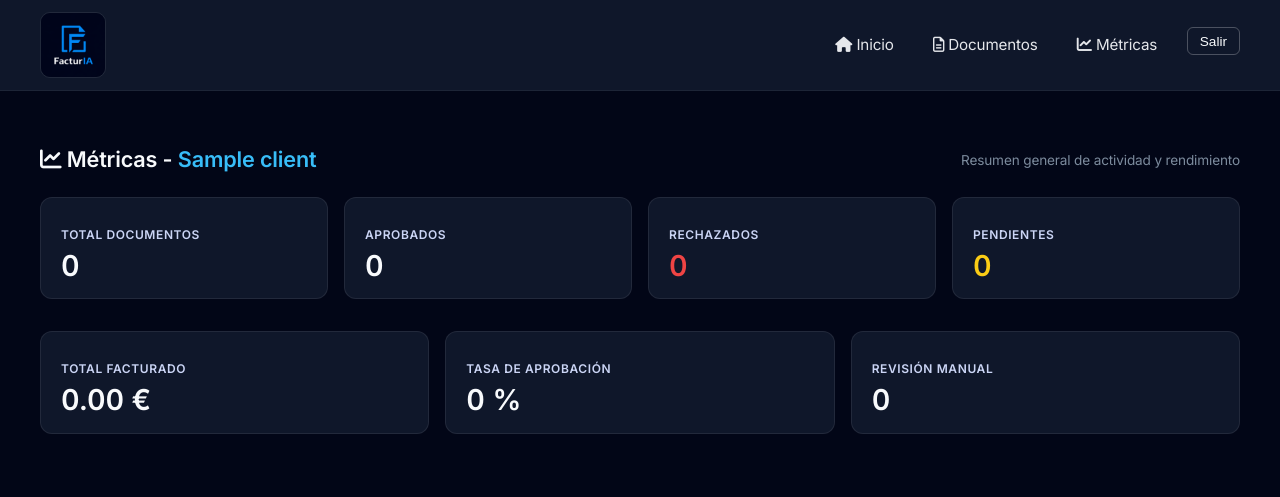
After one commit to jesuslj0/facturia, a Django app: page /dashboard/metrics/ in a window 1280 px wide. The commit adds this page. Shown: the top 497 px of the page. Run offline with Django 5.2, Linux system fonts and the light colour scheme; a user stored in the database is signed in; tables that the repository leaves empty hold one stand-in row (values such as "Sample post"); data that the repository does not hold is empty.

Commit message:
Creando primera versión de métricas

```diff
--- a/billing_ai/urls.py
+++ b/billing_ai/urls.py
@@ -4,7 +4,7 @@ from django.contrib.auth.views import LoginView, LogoutView
 from django.views.generic import RedirectView
 from django.conf import settings
 from django.conf.urls.static import static
-from documents.views import DashboardView
+from documents.views import DashboardView, MetricsDashboardView
 from debug_toolbar.toolbar import debug_toolbar_urls
 from django.urls import re_path
 from django.views.static import serve
@@ -16,7 +16,8 @@ urlpatterns = [
     path('logout/', LogoutView.as_view(next_page='home'), name='logout'),
     path('admin/', admin.site.urls),
     path('api/', include('api.urls')),
-    path('documents/', include("documents.urls"))
+    path('documents/', include("documents.urls")),
+    path('dashboard/metrics/', MetricsDashboardView.as_view(), name='metrics'),
 ]
 
 if settings.DEBUG:
--- /dev/null
+++ b/documents/services/__init__.py
@@ -0,0 +1 @@
+from .metrics_service import *
--- /dev/null
+++ b/documents/services/metrics_service.py
@@ -0,0 +1,34 @@
+from django.db.models import Count, Sum
+from ..models import Document
+
+
+class MetricsService:
+
+    @staticmethod
+    def get_user_metrics(user):
+        queryset = Document.objects.filter(
+            client__clientuser__user=user
+        )
+
+        total = queryset.count()
+        approved = queryset.filter(status="approved").count()
+        rejected = queryset.filter(status="rejected").count()
+        pending = queryset.filter(status="pending").count()
+
+        total_amount = queryset.filter(
+            status="approved"
+        ).aggregate(total=Sum("total_amount"))["total"] or 0
+
+        approval_rate = (approved / total * 100) if total > 0 else 0
+
+        manual_review_count = queryset.filter(review_level="manual").count()
+
+        return {
+            "total_documents": total,
+            "approved_documents": approved,
+            "rejected_documents": rejected,
+            "pending_documents": pending,
+            "total_amount": total_amount,
+            "approval_rate": approval_rate,
+            "manual_review_count": manual_review_count,
+        }
--- a/documents/views.py
+++ b/documents/views.py
@@ -58,7 +58,7 @@ def get_filtered_documents(request):
 from documents.models import Company
 class DocumentListView(LoginRequiredMixin, ListView):
     model = Document
-    template_name = "documents/document_list.html"
+    template_name = "public/documents/document_list.html"
     context_object_name = "documents"
 
     def get_queryset(self):
@@ -69,14 +69,14 @@ class DocumentListView(LoginRequiredMixin, ListView):
         first_doc = self.get_queryset().first()
         context["client"] = first_doc.client if first_doc else None
         context["document_types"] = Document.TYPE_CHOICES
-        context["companies"] = Company.objects.filter(client__clientuser__user=self.request.user)
+        context["companies"] = Company.objects.filter(client__clientuser__user=self.request.user).order_by("name")
         context["total_count"] = self.get_queryset().count()
         return context
 
 
 class DocumentDetailView(LoginRequiredMixin, DetailView):
     model = Document
-    template_name = "documents/document_detail.html"
+    template_name = "public/documents/document_detail.html"
 
     def get_queryset(self):
         return Document.objects.filter(
@@ -182,7 +182,7 @@ def save_document(request, document):
     return redirect("documents:detail", pk=document.pk)
 
 class DashboardView(LoginRequiredMixin,TemplateView):
-    template_name="dashboard.html"
+    template_name="public/dashboard.html"
 
     def get_context_data(self, **kwargs):
         context = super().get_context_data(**kwargs)
@@ -231,3 +231,26 @@ class DocumentExportPreviewView(LoginRequiredMixin, ListView):
         context = super().get_context_data(**kwargs)
         context["documents"] = get_filtered_documents(self.request)
         return context
+
+
+class DocumentMetricsView(LoginRequiredMixin, TemplateView):
+    template_name = "private/metrics/dashboard.html"
+
+    def get_context_data(self, **kwargs):
+        context = super().get_context_data(**kwargs)
+        context["total_documents"] = Document.objects.filter(client__clientuser__user=self.request.user).count()
+        return context
+
+from .services import MetricsService
+
+class MetricsDashboardView(LoginRequiredMixin, TemplateView):
+    template_name = "private/metrics/dashboard.html"
+
+    def get_context_data(self, **kwargs):
+        context = super().get_context_data(**kwargs)
+
+        metrics = MetricsService.get_user_metrics(self.request.user)
+
+        context.update(metrics)
+        context["client"] = ClientUser.objects.filter(user=self.request.user).first().client
+        return context
--- a/templates/base.html
+++ b/templates/base.html
@@ -35,8 +35,9 @@
         <button id="nav-toggle"><i class="fa-solid fa-bars-staggered"></i></button>
         </div>
         <nav class="nav">
-        <a href="{% url 'dashboard' %}"><i class="fa-regular fa-chart-bar"></i> Dashboard</a>
+        <a href="{% url 'dashboard' %}"><i class="fa-solid fa-house"></i> Inicio</a>
         <a href="{% url 'documents:list' %}"><i class="fa-regular fa-file-lines"></i> Documentos</a>
+        <a href="{% url 'metrics' %}"><i class="fa-solid fa-chart-line"></i> Métricas</a>
         <form action="{% url 'logout' %}" method="post">
           {% csrf_token %}
           <button type="submit">Salir</button>
--- /dev/null
+++ b/templates/private/metrics/dashboard.html
@@ -0,0 +1,75 @@
+{% extends 'base.html' %}
+{% block title %}Métricas - FacturIA{% endblock %}
+{% load static %}
+{% block styles %}
+<link rel="stylesheet" href="{% static "css/dashboard.css" %}" />
+{% endblock %}
+
+{% block content %}
+<div class="container dashboard">
+
+  <div class="dashboard-header">
+    <h1>
+      <i class="fa-solid fa-chart-line"></i>
+      Métricas - <span class="client-name">{{ client.name }}</span>
+    </h1>
+    <p>Resumen general de actividad y rendimiento</p>
+  </div>
+
+  <!-- KPIs principales -->
+  <div class="dashboard-cards">
+
+    <div class="card">
+      <h3>Total documentos</h3>
+      <span class="kpi">{{ total_documents|default:0 }}</span>
+    </div>
+
+    <div class="card">
+      <h3>Aprobados</h3>
+      <span class="kpi text-success">{{ approved_documents|default:0 }}</span>
+    </div>
+
+    <div class="card">
+      <h3>Rechazados</h3>
+      <span class="kpi text-danger">{{ rejected_documents|default:0 }}</span>
+    </div>
+
+    <div class="card">
+      <h3>Pendientes</h3>
+      <span class="kpi text-warning">{{ pending_documents|default:0 }}</span>
+    </div>
+
+  </div>
+
+  <!-- Métricas financieras -->
+  <div class="dashboard-cards mt-4">
+
+    <div class="card">
+      <h3>Total facturado</h3>
+      <span class="kpi">
+        {{ total_amount|floatformat:2|default:"0.00" }} €
+      </span>
+    </div>
+
+    <div class="card">
+      <h3>Tasa de aprobación</h3>
+      <span class="kpi">
+        {% if total_documents %}
+          {{ approval_rate|floatformat:1 }} %
+        {% else %}
+          0 %
+        {% endif %}
+      </span>
+    </div>
+
+    <div class="card">
+      <h3>Revisión manual</h3>
+      <span class="kpi">
+        {{ manual_review_count|default:0 }}
+      </span>
+    </div>
+
+  </div>
+
+</div>
+{% endblock %}
--- a/templates/dashboard.html
+++ b/templates/public/dashboard.html
@@ -5,7 +5,7 @@
 {% block content %}
 <div class="container dashboard">
   <div class="dashboard-header">
-    <h1><i class="fa-regular fa-chart-bar"></i> Dashboard - <span class="client-name">{{ client.name }}</span></h1>
+    <h1><i class="fa-solid fa-house"></i> Inicio - <span class="client-name">{{ client.name }}</span></h1>
     <p>Tienes {{ pending_count }} documentos por revisar</p>
   </div>
 
```
Also changed, not shown: templates/public/documents/document_list.html (renamed from templates/documents/document_list.html, +7 -0 lines), templates/public/auth/login.html (renamed from templates/auth/login.html), templates/public/documents/document_detail.html (renamed from templates/documents/document_detail.html), templates/public/documents/document_export_preview.html (renamed from templates/documents/document_export_preview.html), templates/public/documents/documets_metrics.html (added).
